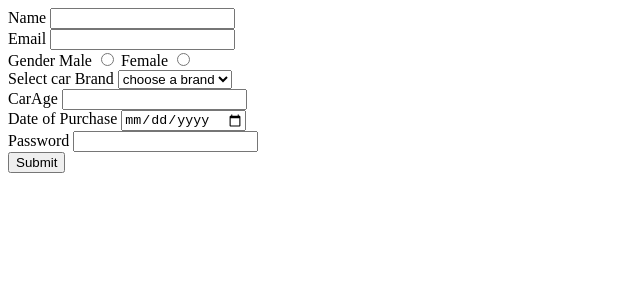
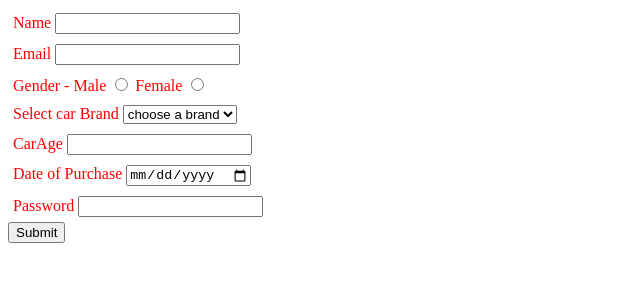
Before and after one commit to acciojob/car-insurance-form-silentSK987, a website: page main.html in a window 1280 px wide. Shown: the whole page, without its empty margins (0-640 px from the left). Drawn offline with Linux system fonts and the light colour scheme.

Commit message:
created a submission

```diff
--- a/main.html
+++ b/main.html
@@ -21,7 +21,7 @@
                 <input type="email" id="email" name="email">
             </div>
             <div>
-                <label for="gender">Gender</label>
+                <label for="gender">Gender -</label>
                 <label for="male">Male</label>
                 <input type="radio" id="male" name="gender" required>
                 <label for="female">Female</label>
--- a/styles.css
+++ b/styles.css
@@ -1,2 +1,7 @@
 
 /* Your CSS Code here. */
+div{
+	color:red;
+	padding:5px;
+
+}
```
